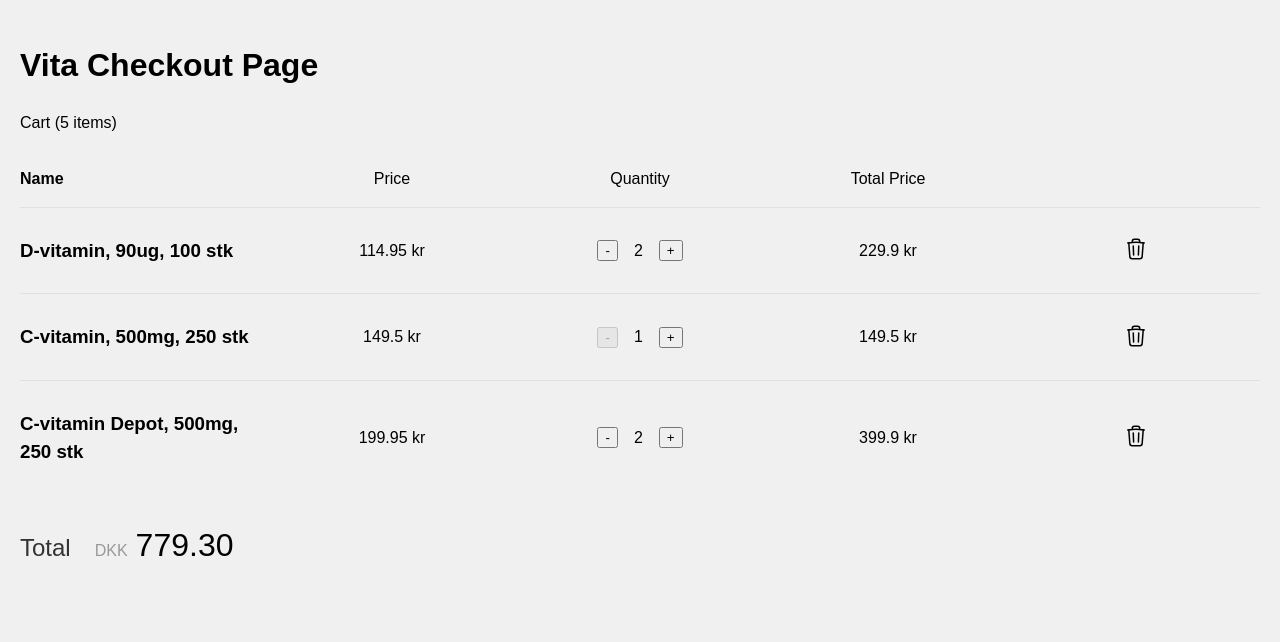
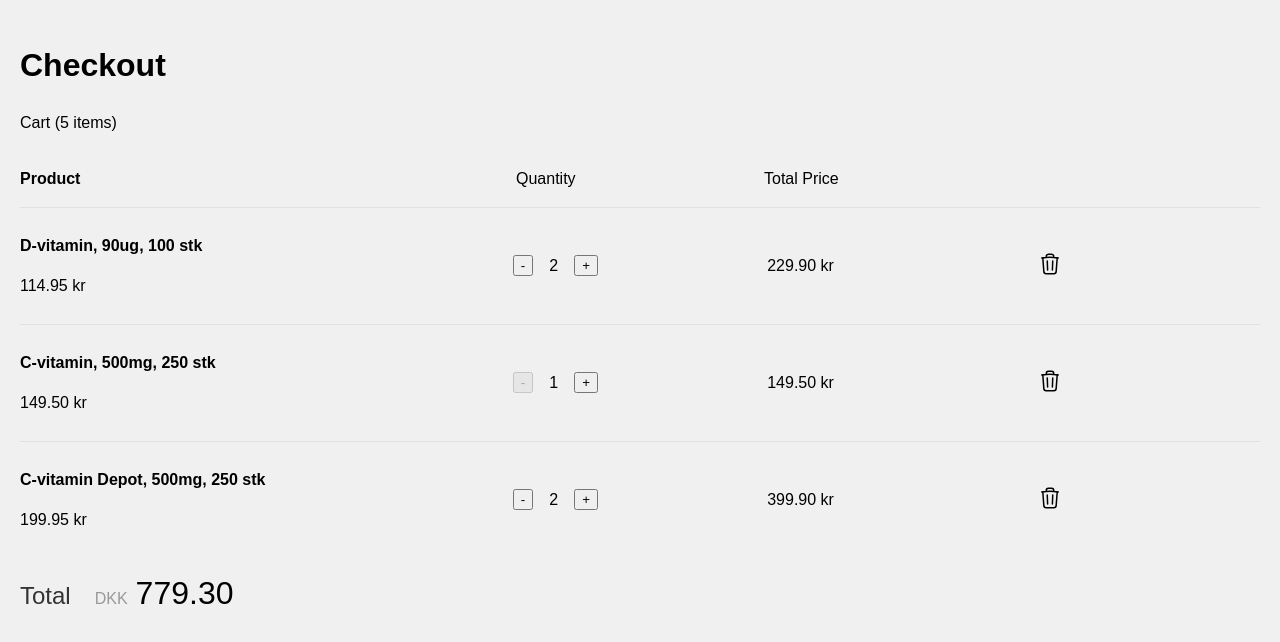
Before and after one commit to yukarasan/vita, a React (Vite) app: page / in a window 1280 px wide. Shown: the top 642 px of the page. Built offline with nearby package versions, Linux system fonts and the light colour scheme.

Commit message:
Layout and styling

```diff
--- a/src/App.tsx
+++ b/src/App.tsx
@@ -13,7 +13,7 @@ function App() {
   return (
     <div className="App">
       <header>
-        <h1>Vita Checkout Page</h1>
+        <h1>Checkout</h1>
       </header>
       <main>
       <p>Cart ({totalItems} items)</p>
--- a/src/assets/styles/App.css
+++ b/src/assets/styles/App.css
@@ -44,13 +44,3 @@ body {
 .basket-list-name {
   font-weight: bold;
 }
-
-.total-amount {
-  margin-top: 20px;
-}
-
-.total-amount h2 {
-  margin: 0;
-  font-size: 24px;
-  color: #333; /* Dark text color */
-}
--- a/src/components/basket_item/BaksetItem.css
+++ b/src/components/basket_item/BaksetItem.css
@@ -6,12 +6,13 @@
 
 .basket-item {
     display: grid;
-    grid-template-columns: 1fr 1fr 1fr 1fr 1fr;
-    justify-items: center;
+    grid-template-columns: 1fr 1fr 1fr 1fr;
+    justify-items: left;
     align-items: center;
 }
 
 .basket-item-name {
+    font-size: 1em;
     justify-self: start;
 }
 
@@ -26,6 +27,7 @@
     padding: 0.5rem 1rem;
     cursor: pointer;
     transition: background-color 0.3s;
+    justify-self: start; /* Aligns the button to the left */
 }
 
 .basket-item-button:hover {
--- a/src/components/basket_item/BasketItem.tsx
+++ b/src/components/basket_item/BasketItem.tsx
@@ -12,15 +12,21 @@ const BasketItem: React.FC<BasketItemProps> = ({ product, setBasket }) => {
     setBasket((prev: Item[]) => prev.filter((p) => p.id !== product.id))
   }
 
+  // Format price with two decimal places
+  const formattedPrice = product.price.toFixed(2);
+  const formattedTotal = (product.price * product.quantity).toFixed(2);
+
   return (
     <li>
       <div className="basket-item">
-        <h3 className="basket-item-name">{product.title}</h3>
-        <p>{product.price} kr</p>
+        <div className="basket-item-details">
+          <h3 className="basket-item-name">{product.title}</h3>
+          <p>{formattedPrice} kr</p>
+        </div>
         <QuantitySelector setBasket={setBasket} product={product} />
-        <p>{product.price * product.quantity} kr</p>
+        <p>{formattedTotal} kr</p>
         <button className="basket-item-button" onClick={handleRemoveProduct}>
-          <svg
+        <svg
             xmlns="http://www.w3.org/2000/svg"
             fill="none"
             viewBox="0 0 24 24"
@@ -37,7 +43,7 @@ const BasketItem: React.FC<BasketItemProps> = ({ product, setBasket }) => {
         </button>
       </div>
     </li>
-  )
+  );
 }
 
-export default BasketItem
+export default BasketItem;
--- a/src/components/basket_list/BasketList.css
+++ b/src/components/basket_list/BasketList.css
@@ -1,15 +1,25 @@
 .basket-header {
   display: grid;
-  grid-template-columns: 1fr 1fr 1fr 1fr 1fr;
+  grid-template-columns: 2fr 1fr 1fr 1fr;
   border-bottom: 1px solid #e0e0e0;
-  justify-items: center;
+  justify-items: start;
 }
 
 .basket-list {
   width: 100%;
   list-style-type: none;
+  padding: 0;
+  margin: 0;
 }
 
 .basket-list-name {
   justify-self: start;
 }
+
+.basket-item {
+  display: grid;
+  grid-template-columns: 2fr 1fr 1fr 1fr;
+  gap: 1rem;
+  justify-items: start;
+  align-items: center;
+}
--- a/src/components/basket_list/BasketList.tsx
+++ b/src/components/basket_list/BasketList.tsx
@@ -13,8 +13,7 @@ const BasketList: React.FC<BasketListProps> = ({ basket, setBasket }) => {
       {basket?.length > 0 ? (
         <ul className="basket-list">
           <div className="basket-header">
-            <p className="basket-list-name">Name</p>
-            <p>Price</p>
+            <p className="basket-list-name">Product</p>
             <p>Quantity</p>
             <p>Total Price</p>
           </div>
```
